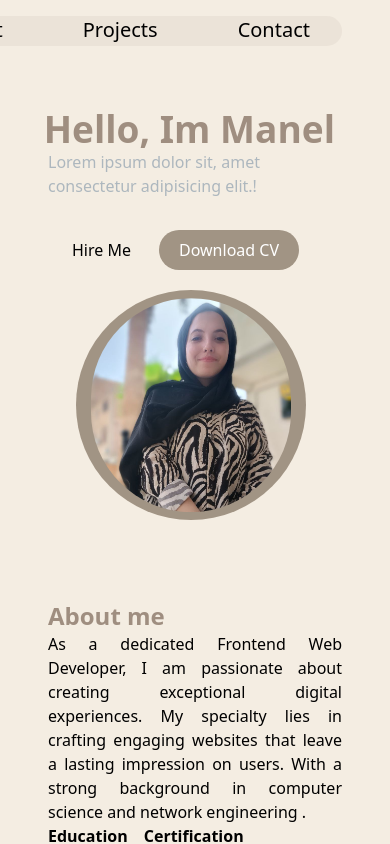
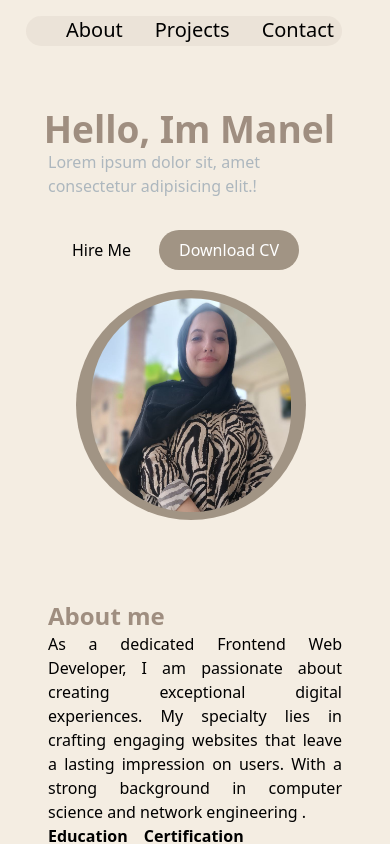
Before and after one commit to hasnahadd/myPortfolio, a Next.js app: page / in a window 390 px wide. Shown: the top 844 px of the page. Built offline with nearby package versions, Linux system fonts and the light colour scheme.

Commit message:
update navbar section

```diff
--- a/components/Hero.jsx
+++ b/components/Hero.jsx
@@ -4,7 +4,7 @@ import Link from 'next/link';
 
 const Hero = () => {
   return (
-    <section className='grid grid-cols-1 lg:grid-cols-2 lg:gap-0 mt-4 relative'>
+    <section  id='aboutme' className='grid grid-cols-1 lg:grid-cols-2 lg:gap-0 mt-4 relative'>
 
       <div className='col-span-1 lg:ml-24 mt-12'>
         <div className='mb-4'>
--- a/components/NavBar.jsx
+++ b/components/NavBar.jsx
@@ -3,9 +3,9 @@ import React from 'react'
 
 const NavBar = () => {
   return (
-    <nav className=' flex justify-end'>
-      <ul className='flex bg-[#9F8E80] bg-opacity-10 flex-row-reverse  h-[30px] text-xl w-[500px]  lg:h-[40px] lg:w-[660px] gap-20 rounded-l-3xl rounded-r-3xl lg:text-2xl text-black cursor-pointer'>
-<li className='mr-8 mt-0'>
+    <nav className=' flex justify-end ml-12'>
+      <ul className='flex justify-end ml-10 bg-[#9F8E80] bg-opacity-10 flex-row-reverse gap-8 h-[30px] text-xl w-[500px]  lg:h-[40px] lg:w-[660px] lg:gap-20 rounded-l-3xl rounded-r-3xl lg:text-2xl text-black cursor-pointer'>
+<li className='mr-2 lg:mr-8 mt-0'>
     Contact
     <Link href='#contact'>
     </Link>
--- a/components/Project.jsx
+++ b/components/Project.jsx
@@ -51,7 +51,7 @@ const Project = () => {
   ];
 
   return (
-    <section className=" ">
+    <section id="projects">
       <h2 className="text-center text-4xl font-bold  mt-4 mb-8 md:mb-12">
         My Projects
       </h2>
```
